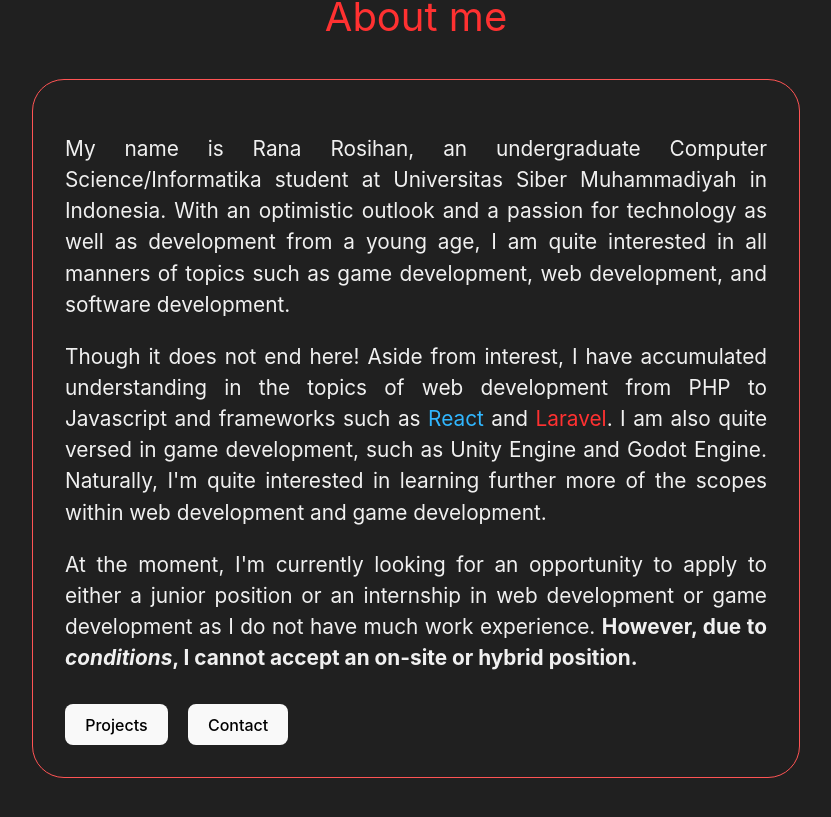
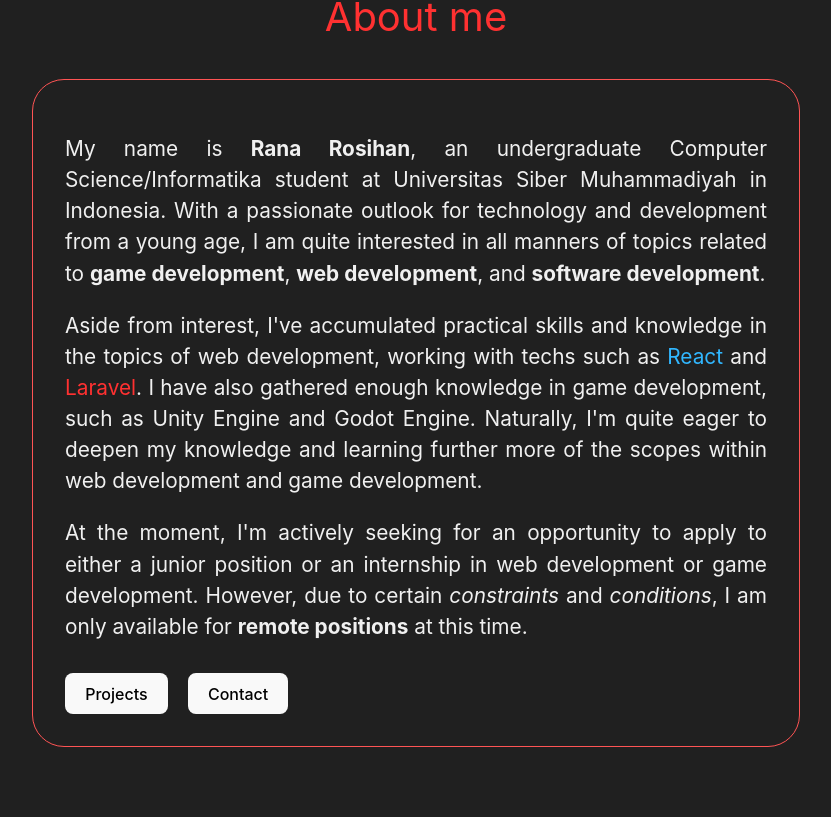
Before and after one commit to RanaIsHere/rana-portfolio, a React (Vite) app: page / in a window 1280 px wide. Shown: the part 1013-1830 px from the top of the page, without its empty margins (224-1055 px from the left). Built offline with nearby package versions, Linux system fonts and the light colour scheme.

Commit message:
Reworded the About me description

```diff
--- a/src/components/About.tsx
+++ b/src/components/About.tsx
@@ -7,11 +7,11 @@ function About() {
 
             <div className="section-content">
                 <div className="details">
-                    <p>My name is Rana Rosihan, an undergraduate Computer Science/Informatika student at Universitas Siber Muhammadiyah in Indonesia. With an optimistic outlook and a passion for technology as well as development from a young age, I am quite interested in all manners of topics such as game development, web development, and software development.</p>
+                    <p>My name is <b>Rana Rosihan</b>, an undergraduate Computer Science/Informatika student at Universitas Siber Muhammadiyah in Indonesia. With a passionate outlook for technology and development from a young age, I am quite interested in all manners of topics related to <b>game development</b>, <b>web development</b>, and <b>software development</b>.</p>
 
-                    <p>Though it does not end here! Aside from interest, I have accumulated understanding in the topics of web development from PHP to Javascript and frameworks such as <span className='highlight-react'>React</span> and <span className='highlight-laravel'>Laravel</span>. I am also quite versed in game development, such as Unity Engine and Godot Engine. Naturally, I'm quite interested in learning further more of the scopes within web development and game development.</p>
+                    <p>Aside from interest, I've accumulated practical skills and knowledge in the topics of web development, working with techs such as <span className='highlight-react'>React</span> and <span className='highlight-laravel'>Laravel</span>. I have also gathered enough knowledge in game development, such as Unity Engine and Godot Engine. Naturally, I'm quite eager to deepen my knowledge and learning further more of the scopes within web development and game development.</p>
 
-                    <p>At the moment, I'm currently looking for an opportunity to apply to either a junior position or an internship in web development or game development as I do not have much work experience. <b>However, due to <i>conditions</i>, I cannot accept an on-site or hybrid position.</b></p>
+                    <p>At the moment, I'm actively seeking for an opportunity to apply to either a junior position or an internship in web development or game development. However, due to certain <i>constraints</i> and <i>conditions</i>, I am only available for <b>remote positions</b> at this time.</p>
 
                     <div className="actions">
                         <a href="#projects">
```
